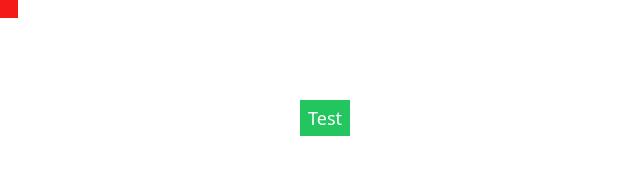
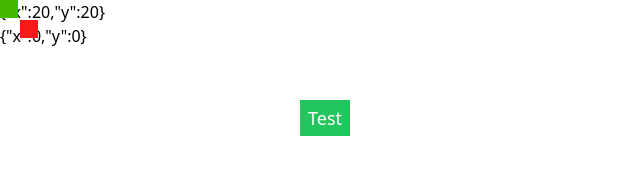
Before and after one commit to Christopher-Lamb/snake-game, a Gatsby site: page /game in a window 1280 px wide. Shown: the whole page, without its empty margins (0-640 px from the left). Built offline with nearby package versions, Linux system fonts and the light colour scheme; Gatsby itself is replaced by a stand-in of ours.

Commit message:
Snake eats apple apple takes random position

```diff
--- a/src/components/Apple.js
+++ b/src/components/Apple.jsx
@@ -1,6 +1,6 @@
 import React from "react";
 
-const Apple = (coords = { x: 0, y: 0 }) => {
+const Apple = ({coords = { x: 20, y: 0 }}) => {
   return <div className="absolute h-[18px] w-[18px] bg-[#f51a1a]" style={{ top: `${coords.y}px`, left: `${coords.x}px` }} />;
 };
 
--- a/src/components/SnakeHead.js
+++ b/src/components/SnakeHead.jsx
@@ -2,7 +2,7 @@ import * as React from "react";
 
 const SnakeHead = ({ coords = { x: 100, y: 100 } }) => {
   // console.log(coords)
-  return <div className="absolute h-[18px] w-[18px] bg-[#45b800]" style={{ top: `${coords.y}px`, left: `${coords.x}px` }} />;
+  return <div className="absolute h-[18px] w-[18px] bg-[#45b800] z-[1]" style={{ top: `${coords.y}px`, left: `${coords.x}px` }} />;
 };
 
 export default SnakeHead;
--- a/src/hooks/useCoordSetter.js
+++ b/src/hooks/useCoordSetter.js
@@ -1,43 +1,55 @@
 import React, { useCallback, useState, useReducer } from "react";
 
-const stateInit = { coord: { x: 0, y: 0 }, prevCoords: [] };
+const stateInit = { coord: { x: 0, y: 0 }, prevCoords: [], snakeLen: 1 };
 const incrememnt = 20;
+
+function arrayLimiter(arr, length) {
+  // Take length and spit array that long
+  const newArr = arr.slice(0, length);
+  return newArr;
+}
 
 function reducer(state, action) {
   let newCoord = {};
+  let newPrev = [];
+  let stateObj = {};
   switch (action.type) {
     case "Up":
       newCoord = { ...state.coord, y: state.coord.y - incrememnt };
+      newPrev = arrayLimiter([newCoord, ...state.prevCoords], state.snakeLen);
       return {
         ...state,
         coord: newCoord,
-        prevCoords: [newCoord, ...state.prevCoords],
+        prevCoords: newPrev,
       };
     case "Down":
       newCoord = { ...state.coord, y: state.coord.y + incrememnt };
+      newPrev = arrayLimiter([newCoord, ...state.prevCoords], state.snakeLen);
       return {
         ...state,
         coord: newCoord,
-        prevCoords: [newCoord, ...state.prevCoords],
+        prevCoords: newPrev,
       };
     case "Left":
       newCoord = { ...state.coord, x: state.coord.x - incrememnt };
+      newPrev = arrayLimiter([newCoord, ...state.prevCoords], state.snakeLen);
       return {
         ...state,
         coord: newCoord,
-        prevCoords: [newCoord, ...state.prevCoords],
+        prevCoords: newPrev,
       };
     case "Right":
       newCoord = { ...state.coord, x: state.coord.x + incrememnt };
+      newPrev = arrayLimiter([newCoord, ...state.prevCoords], state.snakeLen);
       return {
         ...state,
         coord: newCoord,
-        prevCoords: [newCoord, ...state.prevCoords],
+        prevCoords: newPrev,
       };
     case "add":
       return {
         ...state,
-        length: state.length++,
+        snakeLen: state.snakeLen + 1,
       };
 
     default:
@@ -46,9 +58,9 @@ function reducer(state, action) {
 }
 
 const useCoordSetter = () => {
-  const [state, dispatch] = useReducer(reducer, { coord: { x: 0, y: 0 }, prevCoords: [] });
-  const { coord, prevCoords } = state;
-  return { coord, prevCoords, dispatch };
+  const [state, dispatch] = useReducer(reducer, stateInit);
+  const { coord, prevCoords, snakeLen } = state;
+  return { coord, prevCoords, snakeLen, dispatch };
 };
 
 export default useCoordSetter;
--- a/src/pages/game.js
+++ b/src/pages/game.jsx
@@ -1,4 +1,4 @@
-import React, { useEffect, useRef, useState } from "react";
+import React, { useEffect, useState, useCallback } from "react";
 import SnakeHead from "../components/SnakeHead";
 import SnakeTail from "../components/SnakeTail";
 import useCoordSetter from "../hooks/useCoordSetter";
@@ -7,8 +7,9 @@ import Apple from "../components/Apple";
 const SnakeGame = () => {
   // const [coords, setCoords] = useState({ x: 0, y: 0 });
   // const prevPos = useRef([]);
-  const { coord, prevCoords, dispatch } = useCoordSetter();
-  const [snakeLen, setSnakeLen] = useState(6);
+  const [appleCoords, setAppleCoords] = useState({ x: 20, y: 20 });
+  const { coord, prevCoords, snakeLen, dispatch } = useCoordSetter();
+  // const [snakeLen, setSnakeLen] = useState(6);
   //set coords to return
 
   useEffect(() => {
@@ -16,11 +17,30 @@ const SnakeGame = () => {
     return () => window.removeEventListener("keydown", (e) => {});
   }, []);
 
-  const randomCoord = () => {
-    console.log(Math.floor(window.outerWidth / 20));
-    console.log(Math.floor(window.outerHeight / 20));
+  const randomApple = () => {
+    const width = Math.floor(window.outerWidth / 40);
+    const appleX = Math.floor(Math.random() * width) * 20;
 
+    const height = Math.floor(window.outerHeight / 40);
+    const appleY = Math.floor(Math.random() * height) * 20;
+    // console.log(appleCoords);
+
+    setAppleCoords({ x: appleX, y: appleY });
+
+    // dispatch({ type: "add" });
   };
+
+  const snakeEatsApple = () => {
+    //Game tick logic for apple
+    if (appleCoords.x === coord.x && appleCoords.y === coord.y) {
+      dispatch({ type: "add" });
+      randomApple();
+    }
+    // console.log(appleCoords, coord);
+  };
+
+  snakeEatsApple();
+
 
   const keyHandler = (key) => {
     switch (key) {
@@ -41,15 +61,16 @@ const SnakeGame = () => {
     }
     // console.log(currentCoord);
   };
-
   return (
     <main className="relative w-[100vw] h-[100vh]">
-      <button className="absolute top-[100px] left-[300px] bg-green-500 text-white px-2 py-1 text-lg active:translate-y-1" onClick={() => randomCoord()}>
+      <button className="absolute top-[100px] left-[300px] bg-green-500 text-white px-2 py-1 text-lg active:translate-y-1" onClick={() => randomApple()}>
         Test
       </button>
+      <div>{JSON.stringify(appleCoords)}</div>
+      <div>{JSON.stringify(coord)}</div>
       <SnakeHead coords={coord} />
       <SnakeTail prevCoords={prevCoords} length={snakeLen} />
-      <Apple />
+      <Apple coords={appleCoords} />
     </main>
   );
 };
```
Also changed, not shown: src/components/SnakeTail.jsx (renamed from src/components/SnakeTail.js).
